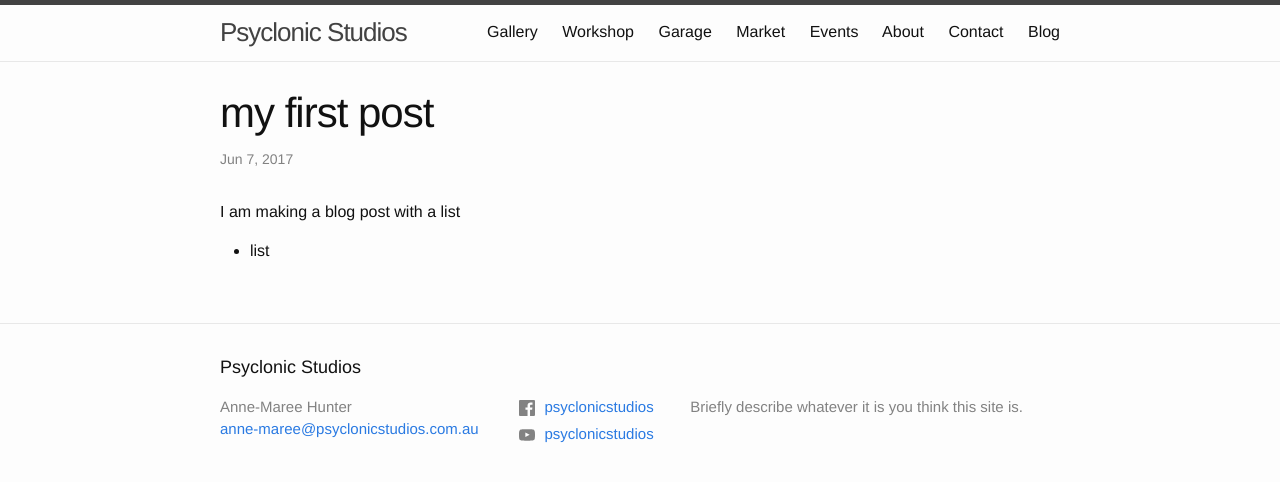
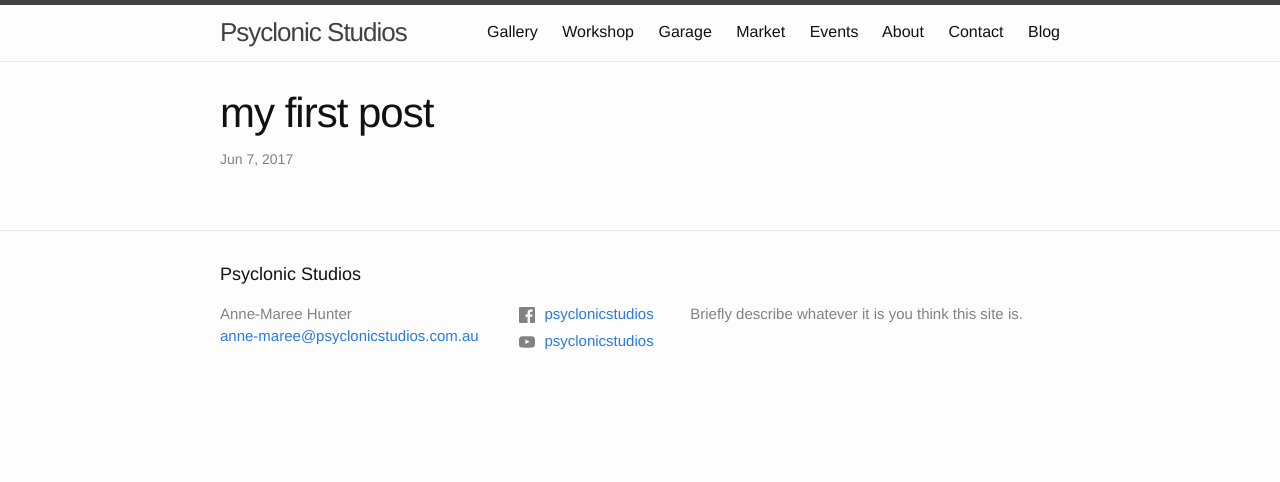
Before and after one commit to annemareehunter/psyclonicstudios-website, a Jekyll site: the page built from _posts/2017-06-07-my-first-post.md, in a window 1280 px wide. Shown: the top 482 px of the page. Built offline with Jekyll 4.4.1, drawn with Linux system fonts in a browser that asks for light colours.

Commit message:
Added _posts

```diff
--- a/_posts/2017-06-07-my-first-post.md
+++ b/_posts/2017-06-07-my-first-post.md
@@ -2,6 +2,3 @@
 layout: post
 title: my first post
 ---
-
-I am making a blog post with a list
-* list
```
Also changed, not shown: _posts/2017-07-10-another-blog-post.md (added, +4 -0 lines).
